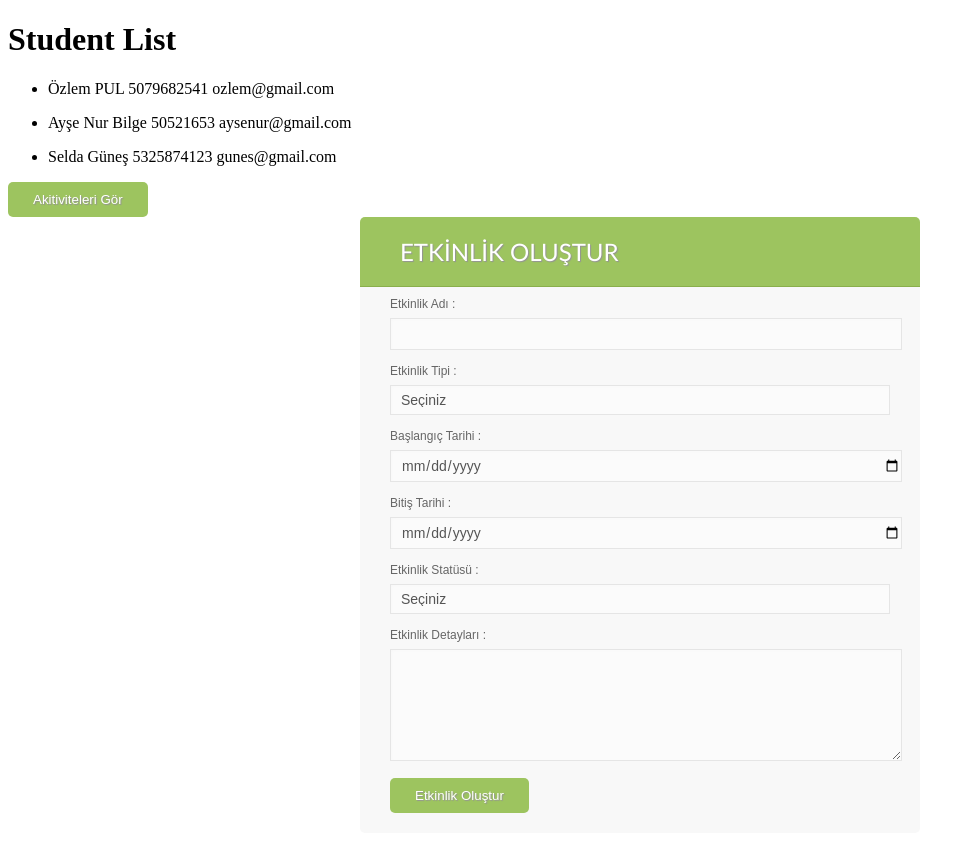
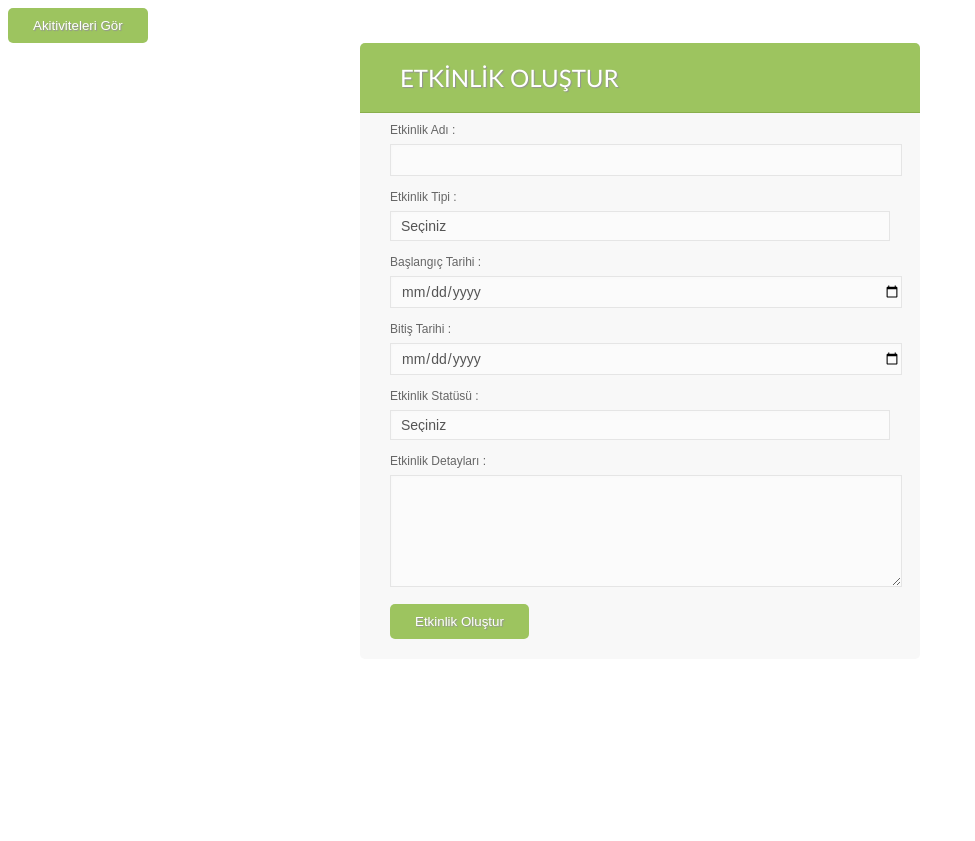
Before and after one commit to SefikaOzlem/Java-Bootcamp-Project, an Angular app in the folder Java_Bootcamp_Project/: page / in a window 1280 px wide. Shown: the whole page, without its empty margins (0-975 px from the left). After the commit the page ends 800 px from the top, so only its background shows below. Built offline with nearby package versions, Linux system fonts and the light colour scheme.

Commit message:
Routing file updated

```diff
--- a/Java_Bootcamp_Project/src/app/app-routing/app-routing.module.ts
+++ b/Java_Bootcamp_Project/src/app/app-routing/app-routing.module.ts
@@ -4,6 +4,7 @@ import { AppComponent } from '../app.component';
 import { ActivityComponent } from '../components/activity/activity.component';
 import { ListactivitiesComponent } from '../components/listactivities/listactivities.component';
 import { RouterModule, Routes } from '@angular/router';
+import { StudentsComponent } from '../components/students/students.component';
 
 const routes: Routes = [
   {
@@ -14,6 +15,11 @@ const routes: Routes = [
   {
     path:"app-listactivities",
     component:ListactivitiesComponent
+  },
+
+  {
+    path:"app-students",
+    component:StudentsComponent
   }
 ];
 
--- a/Java_Bootcamp_Project/src/app/app.component.html
+++ b/Java_Bootcamp_Project/src/app/app.component.html
@@ -1,2 +1 @@
-<app-students></app-students>
 <router-outlet></router-outlet>
--- a/Java_Bootcamp_Project/src/app/components/listactivities/listactivities.component.html
+++ b/Java_Bootcamp_Project/src/app/components/listactivities/listactivities.component.html
@@ -4,4 +4,6 @@
     <p class="date"> xddbfgdgs</p>
 
     <p><button>Aktivite</button></p>
+
+    <a href="app-students"><button class="button">Öğrencileri gör</button></a>
   </div>
--- a/Java_Bootcamp_Project/src/app/components/listactivities/listactivities.component.ts
+++ b/Java_Bootcamp_Project/src/app/components/listactivities/listactivities.component.ts
@@ -9,11 +9,9 @@ import { Component, Input, OnInit } from '@angular/core';
 })
 export class ListactivitiesComponent implements OnInit {
 
-
   constructor() { }
 
-
   ngOnInit(): void {
+    throw new Error('Method not implemented.');
   }
-
 }
```
